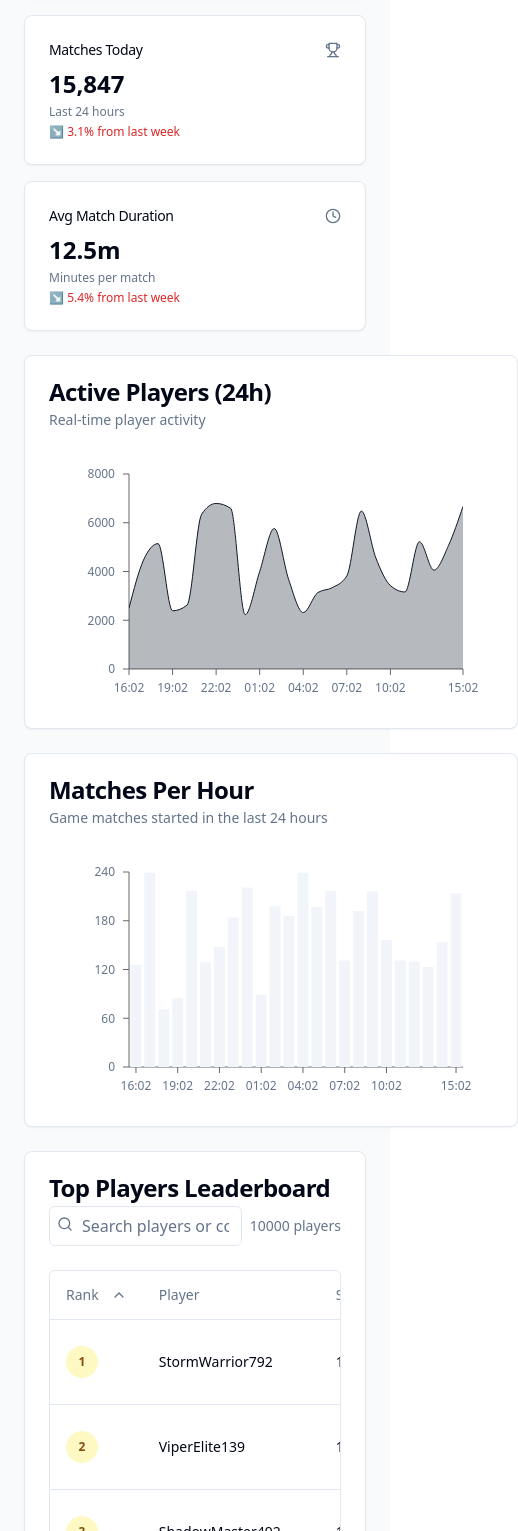
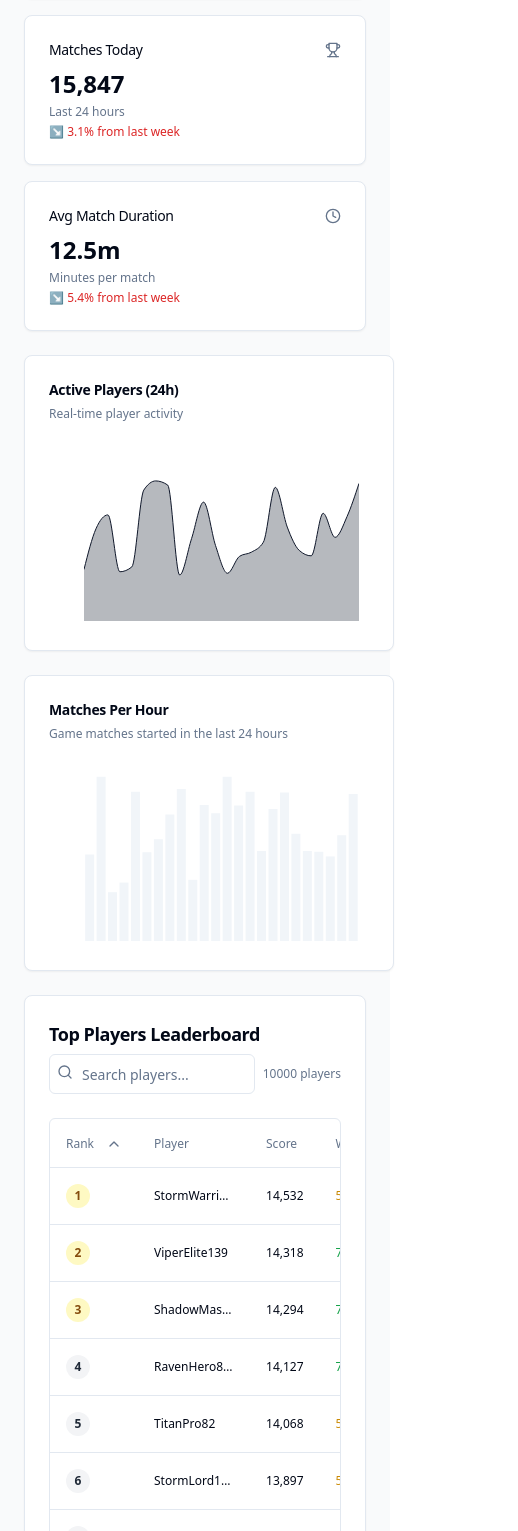
Before and after one commit to jooming02/gaming-dashboard, a React (Vite) app: page / in a window 390 px wide. Shown: the part 469-2000 px from the top of the page, 518 px wide, since content can reach past the window. Built offline with nearby package versions, Linux system fonts and the light colour scheme.

Commit message:
Refactor: Improve mobile view for charts and table
Make charts and leaderboard table smaller on mobile devices to prevent horizontal scrolling.

```diff
--- a/src/components/dashboard/GameCharts.tsx
+++ b/src/components/dashboard/GameCharts.tsx
@@ -24,22 +24,24 @@ export const GameCharts = ({ data }: GameChartsProps) => {
     <div className="grid gap-6 xl:grid-cols-2">
       <Card className="w-full">
         <CardHeader>
-          <CardTitle>Active Players (24h)</CardTitle>
-          <CardDescription>Real-time player activity</CardDescription>
+          <CardTitle className="text-sm sm:text-base">Active Players (24h)</CardTitle>
+          <CardDescription className="text-xs sm:text-sm">Real-time player activity</CardDescription>
         </CardHeader>
         <CardContent>
-          <ChartContainer config={chartConfig} className="h-[250px] sm:h-[300px] w-full">
-            <AreaChart data={data} margin={{ top: 20, right: 30, left: 20, bottom: 5 }}>
+          <ChartContainer config={chartConfig} className="h-[180px] sm:h-[250px] lg:h-[300px] w-full">
+            <AreaChart data={data} margin={{ top: 10, right: 10, left: 5, bottom: 5 }}>
               <XAxis
                 dataKey="time"
-                fontSize={12}
-                tickMargin={8}
+                fontSize={10}
+                tickMargin={4}
                 interval="preserveStartEnd"
+                hide={true}
               />
               <YAxis
-                fontSize={12}
-                tickMargin={8}
-                width={60}
+                fontSize={10}
+                tickMargin={4}
+                width={30}
+                className="hidden sm:block"
               />
               <ChartTooltip content={<ChartTooltipContent />} />
               <Area
@@ -56,22 +58,24 @@ export const GameCharts = ({ data }: GameChartsProps) => {
 
       <Card className="w-full">
         <CardHeader>
-          <CardTitle>Matches Per Hour</CardTitle>
-          <CardDescription>Game matches started in the last 24 hours</CardDescription>
+          <CardTitle className="text-sm sm:text-base">Matches Per Hour</CardTitle>
+          <CardDescription className="text-xs sm:text-sm">Game matches started in the last 24 hours</CardDescription>
         </CardHeader>
         <CardContent>
-          <ChartContainer config={chartConfig} className="h-[250px] sm:h-[300px] w-full">
-            <BarChart data={data} margin={{ top: 20, right: 30, left: 20, bottom: 5 }}>
+          <ChartContainer config={chartConfig} className="h-[180px] sm:h-[250px] lg:h-[300px] w-full">
+            <BarChart data={data} margin={{ top: 10, right: 10, left: 5, bottom: 5 }}>
               <XAxis
                 dataKey="time"
-                fontSize={12}
-                tickMargin={8}
+                fontSize={10}
+                tickMargin={4}
                 interval="preserveStartEnd"
+                hide={true}
               />
               <YAxis
-                fontSize={12}
-                tickMargin={8}
-                width={60}
+                fontSize={10}
+                tickMargin={4}
+                width={30}
+                className="hidden sm:block"
               />
               <ChartTooltip content={<ChartTooltipContent />} />
               <Bar dataKey="matches" fill="var(--color-matches)" />
--- a/src/components/leaderboard/Leaderboard.tsx
+++ b/src/components/leaderboard/Leaderboard.tsx
@@ -80,12 +80,12 @@ export const Leaderboard = ({ players }: LeaderboardProps) => {
   const SortButton = ({ field, children }: { field: SortField; children: React.ReactNode }) => (
     <Button
       variant="ghost"
-      className="h-auto p-0 font-medium hover:bg-transparent"
+      className="h-auto p-0 font-medium hover:bg-transparent text-xs sm:text-sm"
       onClick={() => handleSort(field)}
     >
       {children}
       {sortField === field && (
-        sortDirection === "asc" ? <ChevronUp className="ml-1 h-4 w-4" /> : <ChevronDown className="ml-1 h-4 w-4" />
+        sortDirection === "asc" ? <ChevronUp className="ml-1 h-3 w-3 sm:h-4 sm:w-4" /> : <ChevronDown className="ml-1 h-3 w-3 sm:h-4 sm:w-4" />
       )}
     </Button>
   );
@@ -104,31 +104,31 @@ export const Leaderboard = ({ players }: LeaderboardProps) => {
   return (
     <Card>
       <CardHeader>
-        <CardTitle>Top Players Leaderboard</CardTitle>
+        <CardTitle className="text-lg sm:text-xl">Top Players Leaderboard</CardTitle>
         <div className="flex items-center space-x-2">
           <div className="relative flex-1 max-w-sm">
             <Search className="absolute left-2 top-2.5 h-4 w-4 text-muted-foreground" />
             <Input
-              placeholder="Search players or countries..."
+              placeholder="Search players..."
               value={searchTerm}
               onChange={(e) => {
                 setSearchTerm(e.target.value);
                 setCurrentPage(1);
               }}
-              className="pl-8"
+              className="pl-8 text-sm"
             />
           </div>
-          <div className="text-sm text-muted-foreground">
+          <div className="text-xs sm:text-sm text-muted-foreground">
             {filteredAndSortedPlayers.length} players
           </div>
         </div>
       </CardHeader>
       <CardContent>
-        <div className="rounded-md border">
+        <div className="rounded-md border overflow-x-auto">
           <Table>
             <TableHeader>
               <TableRow>
-                <TableHead className="w-[80px]">
+                <TableHead className="w-[50px] sm:w-[80px]">
                   <SortButton field="rank">Rank</SortButton>
                 </TableHead>
                 <TableHead>
@@ -137,22 +137,22 @@ export const Leaderboard = ({ players }: LeaderboardProps) => {
                 <TableHead>
                   <SortButton field="score">Score</SortButton>
                 </TableHead>
-                <TableHead>
+                <TableHead className="hidden sm:table-cell">
                   <SortButton field="level">Level</SortButton>
                 </TableHead>
                 <TableHead>
-                  <SortButton field="winRate">Win Rate</SortButton>
+                  <SortButton field="winRate">Win%</SortButton>
                 </TableHead>
-                <TableHead>
+                <TableHead className="hidden md:table-cell">
                   <SortButton field="gamesPlayed">Games</SortButton>
                 </TableHead>
-                <TableHead>
+                <TableHead className="hidden lg:table-cell">
                   <SortButton field="averageScore">Avg Score</SortButton>
                 </TableHead>
-                <TableHead>
+                <TableHead className="hidden sm:table-cell">
                   <SortButton field="country">Country</SortButton>
                 </TableHead>
-                <TableHead>
+                <TableHead className="hidden lg:table-cell">
                   <SortButton field="lastActive">Last Active</SortButton>
                 </TableHead>
               </TableRow>
@@ -161,7 +161,7 @@ export const Leaderboard = ({ players }: LeaderboardProps) => {
               {currentPlayers.map((player) => (
                 <TableRow key={player.id}>
                   <TableCell className="font-medium">
-                    <div className={`inline-flex items-center justify-center w-8 h-8 rounded-full text-xs font-bold ${
+                    <div className={`inline-flex items-center justify-center w-6 h-6 sm:w-8 sm:h-8 rounded-full text-xs font-bold ${
                       player.rank <= 3 ? 'bg-yellow-100 text-yellow-800' :
                       player.rank <= 10 ? 'bg-gray-100 text-gray-800' :
                       'bg-blue-50 text-blue-700'
@@ -169,11 +169,15 @@ export const Leaderboard = ({ players }: LeaderboardProps) => {
                       {player.rank}
                     </div>
                   </TableCell>
-                  <TableCell className="font-medium">{player.username}</TableCell>
-                  <TableCell>{player.score.toLocaleString()}</TableCell>
-                  <TableCell>{player.level}</TableCell>
+                  <TableCell className="font-medium text-xs sm:text-sm">
+                    <div className="truncate max-w-[80px] sm:max-w-none">
+                      {player.username}
+                    </div>
+                  </TableCell>
+                  <TableCell className="text-xs sm:text-sm">{player.score.toLocaleString()}</TableCell>
+                  <TableCell className="hidden sm:table-cell text-xs sm:text-sm">{player.level}</TableCell>
                   <TableCell>
-                    <div className={`font-medium ${
+                    <div className={`font-medium text-xs sm:text-sm ${
                       player.winRate >= 70 ? 'text-green-600' :
                       player.winRate >= 50 ? 'text-yellow-600' :
                       'text-red-600'
@@ -181,21 +185,21 @@ export const Leaderboard = ({ players }: LeaderboardProps) => {
                       {player.winRate}%
                     </div>
                   </TableCell>
-                  <TableCell>
-                    <div className="text-sm">
+                  <TableCell className="hidden md:table-cell">
+                    <div className="text-xs sm:text-sm">
                       <div>{player.gamesPlayed}</div>
                       <div className="text-muted-foreground text-xs">
                         {player.wins}W {player.losses}L
                       </div>
                     </div>
                   </TableCell>
-                  <TableCell>{player.averageScore.toLocaleString()}</TableCell>
-                  <TableCell>
-                    <span className="inline-flex items-center px-2 py-1 rounded-md bg-gray-100 text-xs font-medium">
+                  <TableCell className="hidden lg:table-cell text-xs sm:text-sm">{player.averageScore.toLocaleString()}</TableCell>
+                  <TableCell className="hidden sm:table-cell">
+                    <span className="inline-flex items-center px-1 sm:px-2 py-1 rounded-md bg-gray-100 text-xs font-medium">
                       {player.country}
                     </span>
                   </TableCell>
-                  <TableCell className="text-sm text-muted-foreground">
+                  <TableCell className="hidden lg:table-cell text-xs text-muted-foreground">
                     {formatLastActive(player.lastActive)}
                   </TableCell>
                 </TableRow>
@@ -222,7 +226,7 @@ export const Leaderboard = ({ players }: LeaderboardProps) => {
                       <PaginationLink
                         onClick={() => setCurrentPage(pageNumber)}
                         isActive={currentPage === pageNumber}
-                        className="cursor-pointer"
+                        className="cursor-pointer text-xs sm:text-sm"
                       >
                         {pageNumber}
                       </PaginationLink>
```
